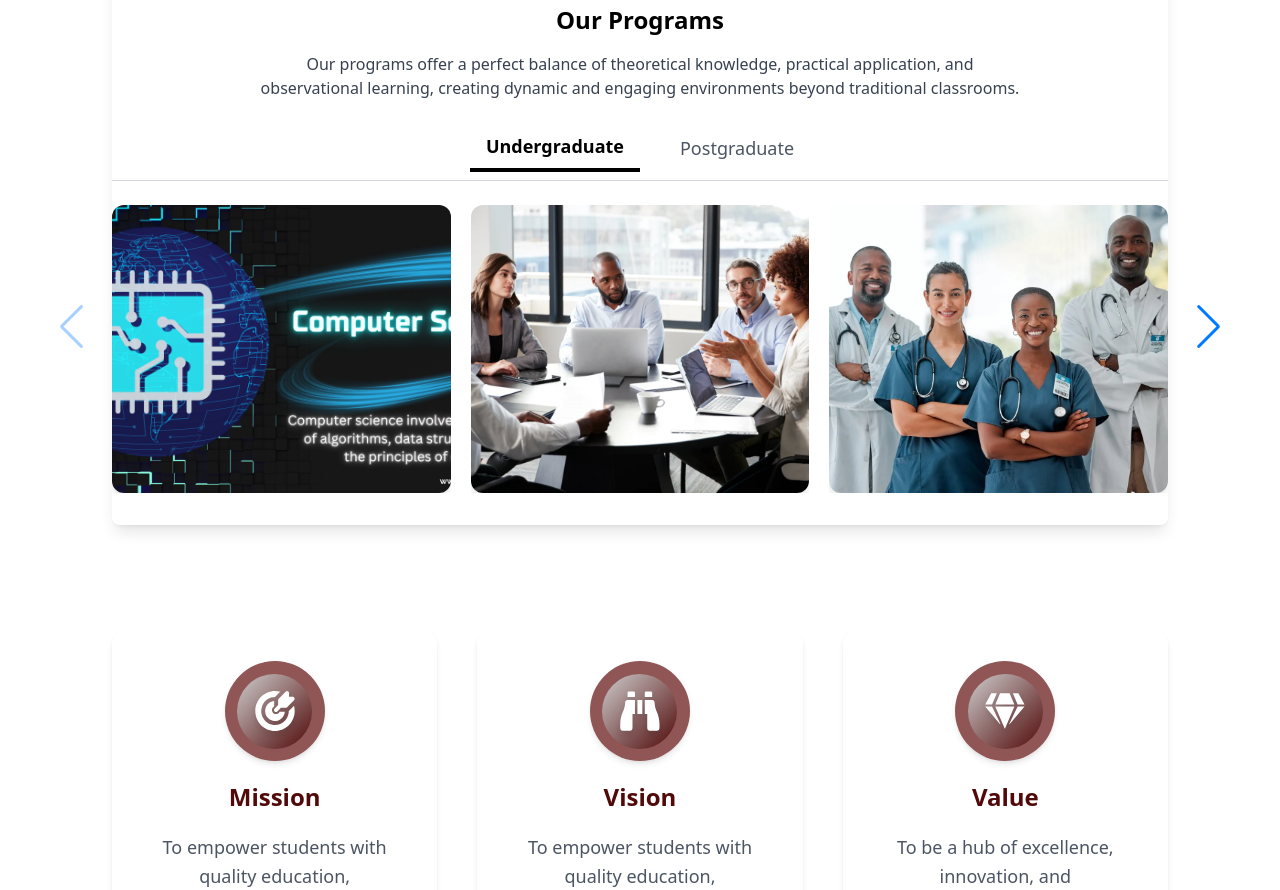
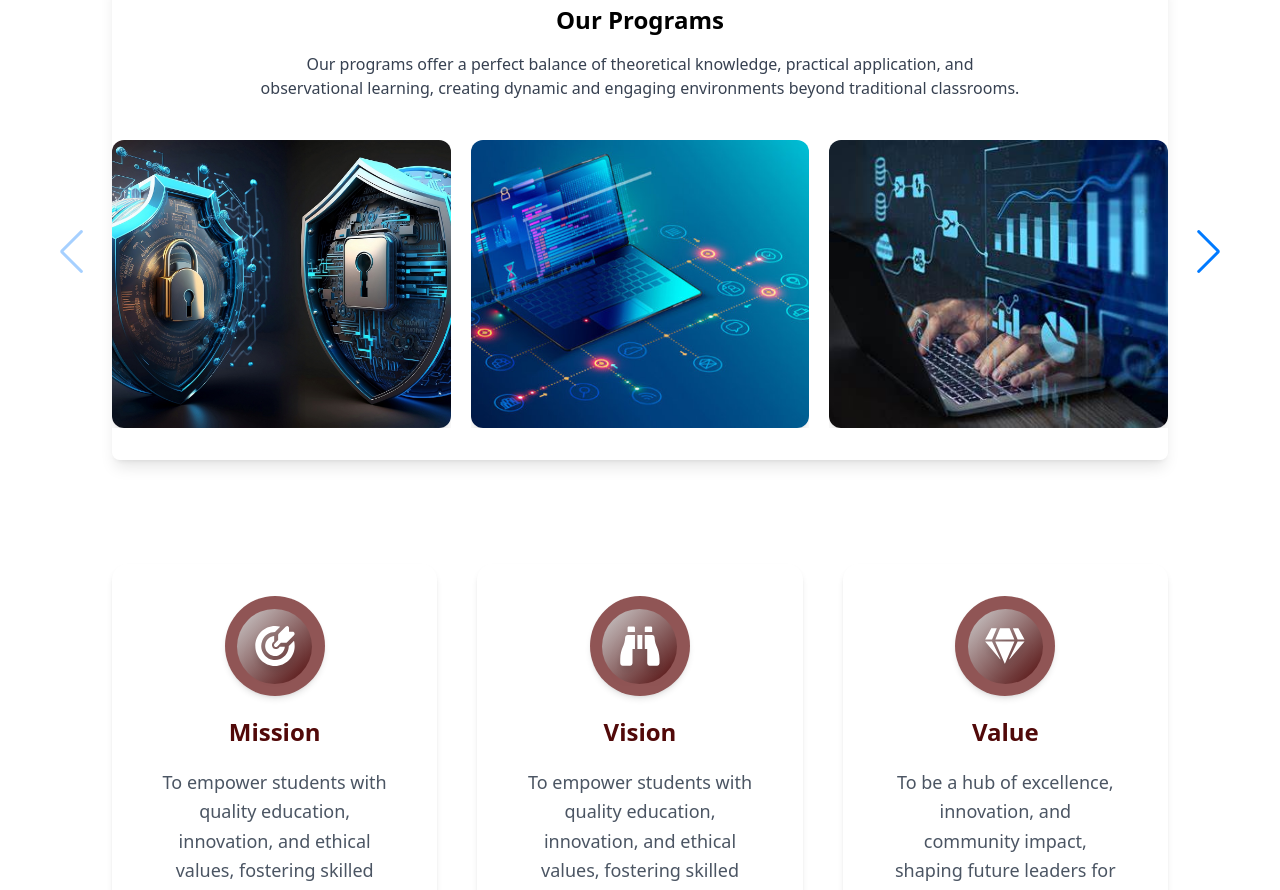
Before and after one commit to Interim-High/Interim-High, a Next.js app: page / in a window 1280 px wide. Shown: the part 960-1850 px from the top of the page. Built offline with nearby package versions, Linux system fonts and the light colour scheme.

Commit message:
chore: #44 issue completed

```diff
--- a/src/components/layout/main/governance/components/govermentDashboard.tsx
+++ b/src/components/layout/main/governance/components/govermentDashboard.tsx
@@ -1,12 +1,13 @@
 "use client";
-import React, { useState } from "react";
+import React, { useEffect, useState } from "react";
 import MailOutlineOutlinedIcon from "@mui/icons-material/MailOutlineOutlined";
 import SideNav from "./sidenav";
 import { Governance } from "@/types/admission.type";
 import Card from "../../about/card";
 import { XIcon } from "lucide-react";
 import { governance } from "./Details";
-
+import Image from "next/image";
+import Link from "next/link";
 
 function Governancesection() {
   const [selectedPage, setSelectedPage] = useState<string>("Director");
--- a/src/components/layout/main/homepage/components/Main.tsx
+++ b/src/components/layout/main/homepage/components/Main.tsx
@@ -7,6 +7,7 @@ import "swiper/css";
 import "swiper/css/navigation";
 import "swiper/css/pagination";
 import { Navigation, Pagination } from "swiper/modules";
+import { Details } from "../../program/content";
 const programs = [
   { id: "undergraduate", label: "Undergraduate" },
   { id: "postgraduate", label: "Postgraduate" },
@@ -186,7 +187,7 @@ function Main() {
           and engaging environments beyond traditional classrooms.
         </p>
 
-        <div className="flex justify-center space-x-6 my-6 border-b border-gray-300 pb-2">
+        {/* <div className="flex justify-center space-x-6 my-6 border-b border-gray-300 pb-2">
           {programs.map(({ id, label }) => (
             <button
               key={id}
@@ -200,12 +201,13 @@ function Main() {
               {label}
             </button>
           ))}
-        </div>
+        </div> */}
 
         <div>
           <CarouselCards
             items={
-              selectedProgram === "undergraduate" ? undergraduate : postgraduate
+              // selectedProgram === "undergraduate" ? undergraduate : postgraduate
+              Details
             }
           />
         </div>
@@ -367,7 +369,7 @@ export default Main;
 
 const CarouselCards = ({ items }) => {
   return (
-    <div className="w-full max-w-6xl mx-auto relative">
+    <div className="w-full max-w-6xl mx-auto relative mt-5 pt-5">
       <Swiper
         modules={[Pagination, Navigation]}
         spaceBetween={20}
@@ -418,7 +420,7 @@ const HoverCard = ({ item }) => {
         }`}
       >
         <Image
-          src={item.image}
+          src={item.imageSrc}
           alt={item.title}
           width={500}
           height={288}
@@ -433,7 +435,10 @@ const HoverCard = ({ item }) => {
         <div className="p-4 rounded-t-lg shadow-xl">
           <h3 className="text-lg font-bold text-[#F1822C]">{item.title}</h3>
           <p className="text-sm text-white">{item.description}</p>
-          <Link href="/apply" className="block mt-5 text-[#F1822C]">
+          <Link
+            href={`/programs/${item.slug}`}
+            className="block mt-5 text-[#F1822C]"
+          >
             Read More
           </Link>
         </div>
--- a/src/components/layout/main/programdetail/Information.tsx
+++ b/src/components/layout/main/programdetail/Information.tsx
@@ -1,17 +1,17 @@
 import Image from "next/image";
 import { useParams } from "next/navigation";
 import React from "react";
-import { underCards } from "../program/CardSection";
+import { Details } from "../program/content";
 
 function Information() {
   const { slug } = useParams();
-    const program = underCards.find((p) => p.slug === slug);
+  const program = Details.find((p) => p.slug === slug);
   return (
     <div className="flex flex-col lg:flex-row  lg:mx-28  relative  mx-4 lg:items-start my-5">
       <div className="w-full lg:max-w-[45%] aspect-[4/3]">
         <Image
           // src="/images/program/prd1.png"
-          src= {program.imageSrc}
+          src={program?.imageSrc}
           alt="Bachelor of Engineering"
           layout="responsive"
           width={719}
@@ -23,7 +23,7 @@ function Information() {
       <div className=" absolute lg:relative w-full lg:max-w-[50%] bg-[#D8D1D1] p-6 lg:p-8 rounded-2xl right-20 mt-6 lg:my-auto flex flex-col gap-6 shadow-lg h-fit">
         <h2 className="text-2xl lg:text-3xl font-semibold text-black">
           {/* Bachelor of Engineering (B.E.) */}
-          {program.title}
+          {program?.title}
         </h2>
 
         <p className="text-sm lg:text-base text-black leading-relaxed text-justify">
@@ -35,7 +35,7 @@ function Information() {
           management. The program focuses on the application of scientific
           principles to design, innovate, and improve structures, systems, and
           processes that address complex, real-world challenges. */}
-          {program. description}
+          {program?.description}
         </p>
 
         <button className="bg-[#EFEDED] text-black px-6 py-3 text-lg font-medium rounded-md self-start hover:bg-gray-300 transition-all">
--- a/src/components/layout/main/programdetail/Main.tsx
+++ b/src/components/layout/main/programdetail/Main.tsx
@@ -1,8 +1,7 @@
-import { ProgramDetails } from "@/types/programDetails.type";
 import Image from "next/image";
 import React from "react";
 
-function Main({ title, image}) {
+function Main({ title, image }) {
   return (
     <main className="w-full relative">
       <HeroSection
@@ -30,7 +29,7 @@ const HeroSection = ({ title, subtitle, imageSrc }) => (
 
     <div className="relative flex flex-col items-center justify-center text-center min-h-[60vh]">
       <h1 className="text-white text-8xl font-bold">{title}</h1>
-      <p className="text-red-600 text-4xl mt-4">{subtitle}</p>
+      {/* <p className="text-red-600 text-4xl mt-4">{subtitle}</p> */}
     </div>
   </div>
 );
```
